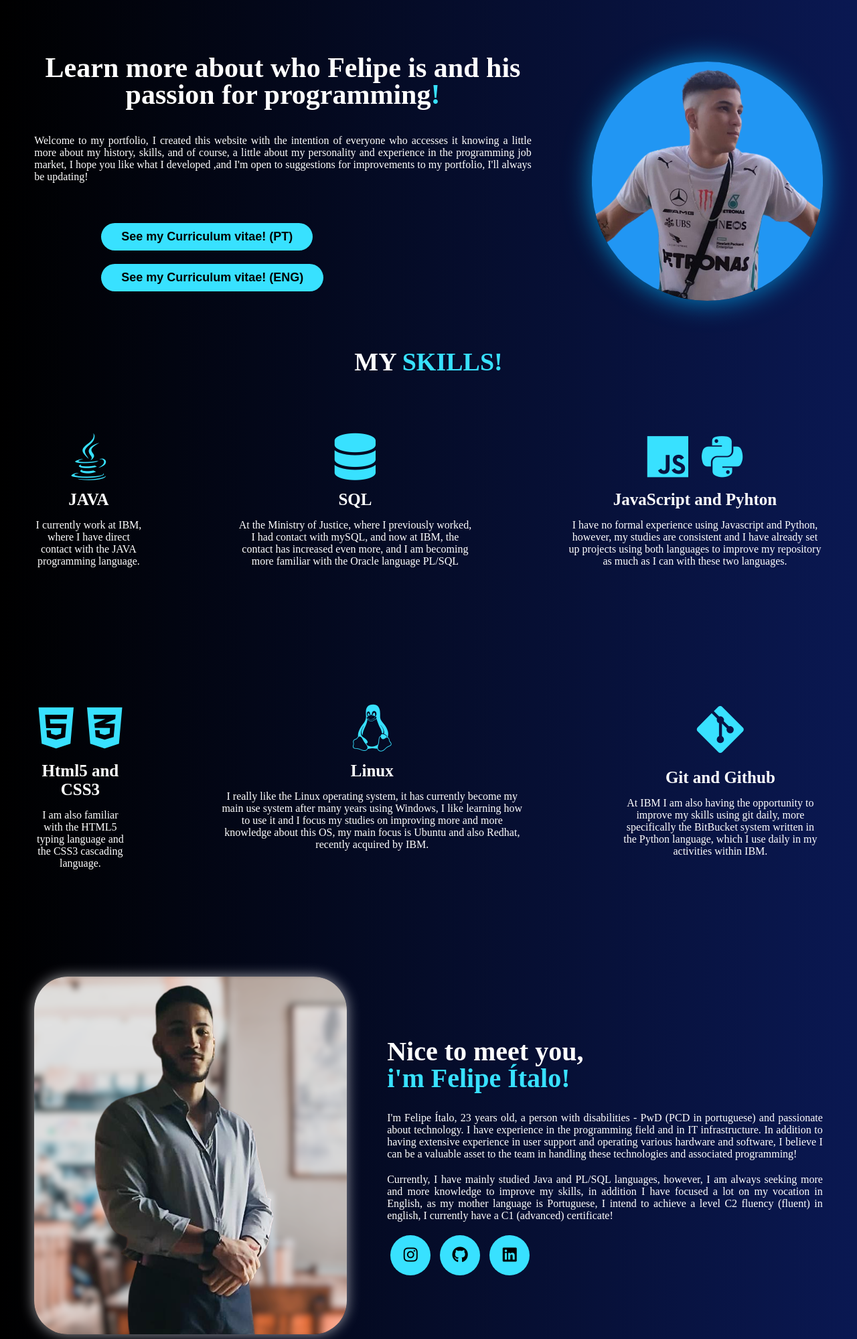
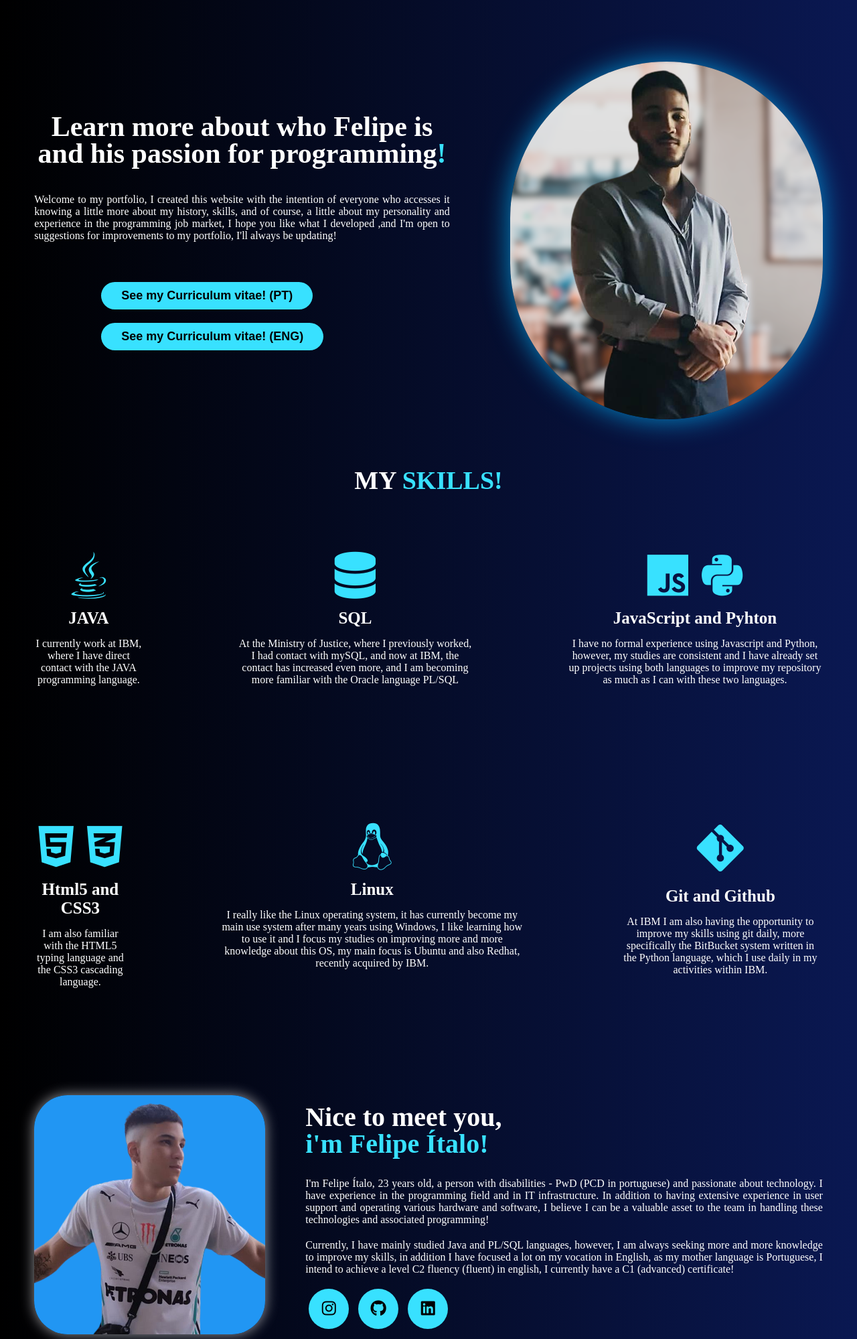
Before and after one commit to FelipeIt4lo/FelipeIt4lo.github.io, a plain HTML site: page index.html in a window 1280 px wide. Shown: the part 147-2146 px from the top of the page at 67% size. Drawn offline with nearby package versions, Linux system fonts and the light colour scheme.

Commit message:
Update index.html

```diff
--- a/index.html
+++ b/index.html
@@ -101,7 +101,7 @@
                         </div>
                     </div><!--txt-top-site-->
                     <div class="img-top-site">
-                        <img src="images/me.png" alt="eumesmo" class="myself">
+                        <img src="images/me2.png" alt="eumesmo" class="myself">
                     </div><!--img-top-site-->
                 </div><!--flex-->
             </div><!--interface-->
@@ -160,7 +160,7 @@
             <div class="interface">
                 <div class="flex">
                     <div class="img-about">
-                        <img src="images/me2.png" alt="" class="myself2">
+                        <img src="images/me.png" alt="" class="myself2">
                     </div><!--img-about-->
                     <div class="txt-about">
                         <h2>Nice to meet you,<span> i'm Felipe Ítalo!</span></h2>
```
